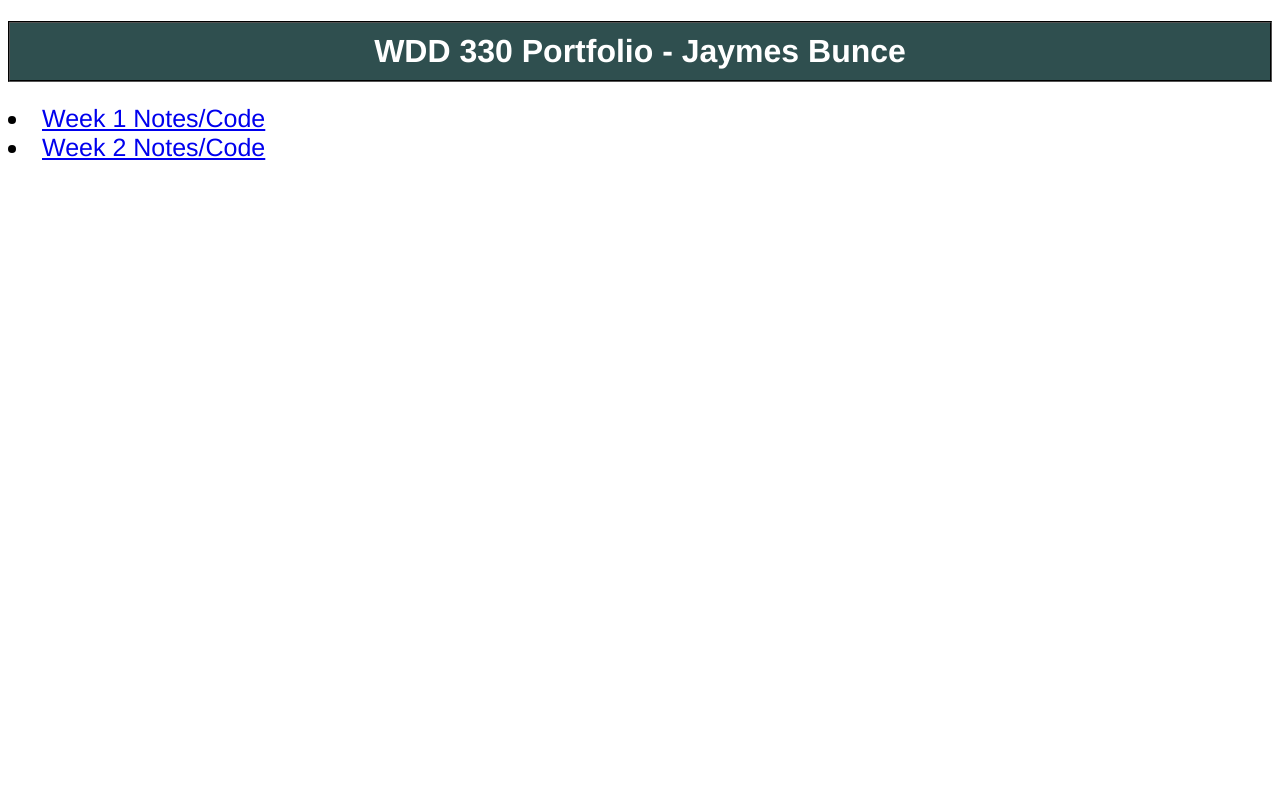
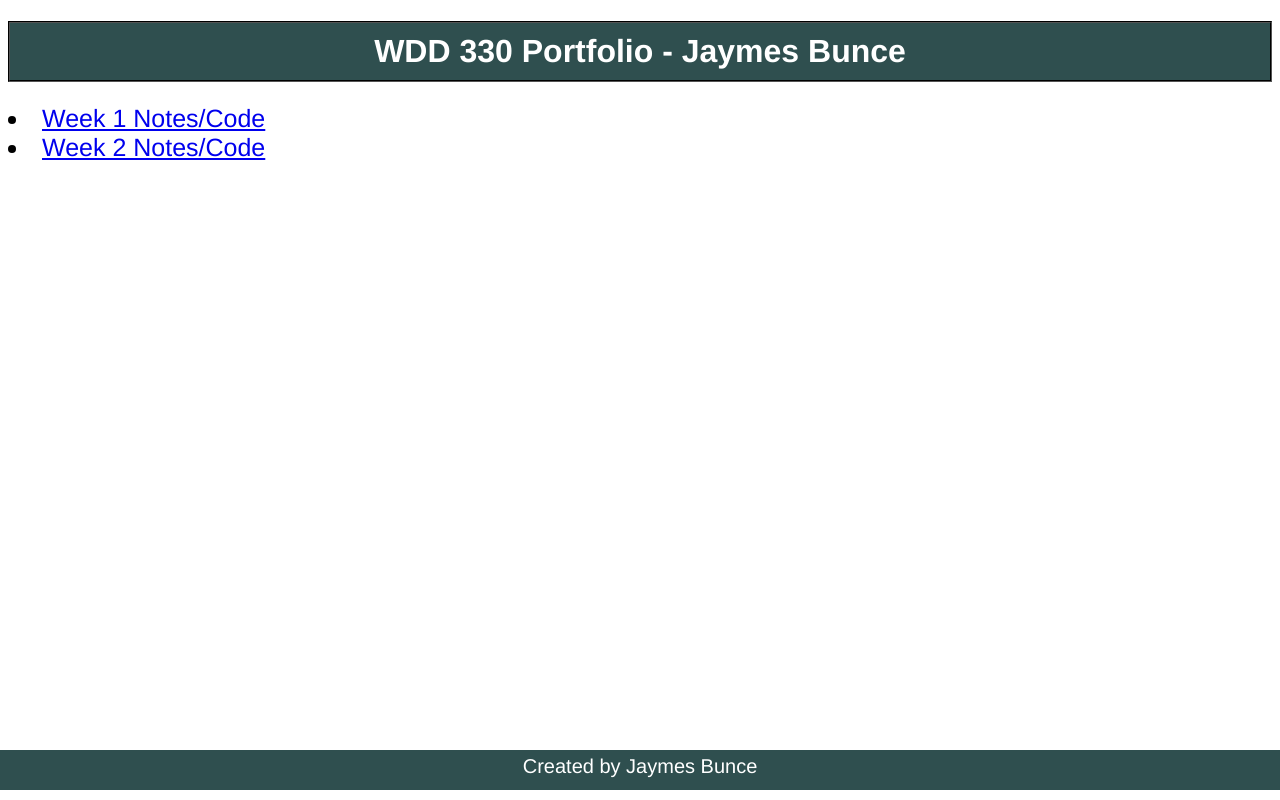
Before and after one commit to Bunce-Jaymes/wdd-330, a plain HTML site: page index.html in a window 1280 px wide. Drawn offline with Linux system fonts and the light colour scheme.

Commit message:
csss fixes

```diff
--- a/css/main.css
+++ b/css/main.css
@@ -30,3 +30,23 @@ li {
 p {
     font-size: 20px;
 }
+
+footer {
+    border-top: black;
+    color: black;
+    position: fixed;
+    bottom: 10px;
+    left: 0;
+    width: 100%;
+    font-size: 12px;
+    height: 5%;
+    background-color: darkslategray;
+}
+
+footer p {
+    color: white;
+    margin: 0;
+    text-align: center;
+    padding-top: 5px;
+
+}
--- a/index.html
+++ b/index.html
@@ -21,9 +21,10 @@
             <div id="weekList"></div>
         </nav>
 
+    <footer>
+            <p>Created by Jaymes Bunce</p>
+        </footer>
 
-        <footer>
-        </footer>
 </body>
 
     <script src="js/main.js"></script>
```
Also changed, not shown: week1/index.html (+1 -0 lines).
